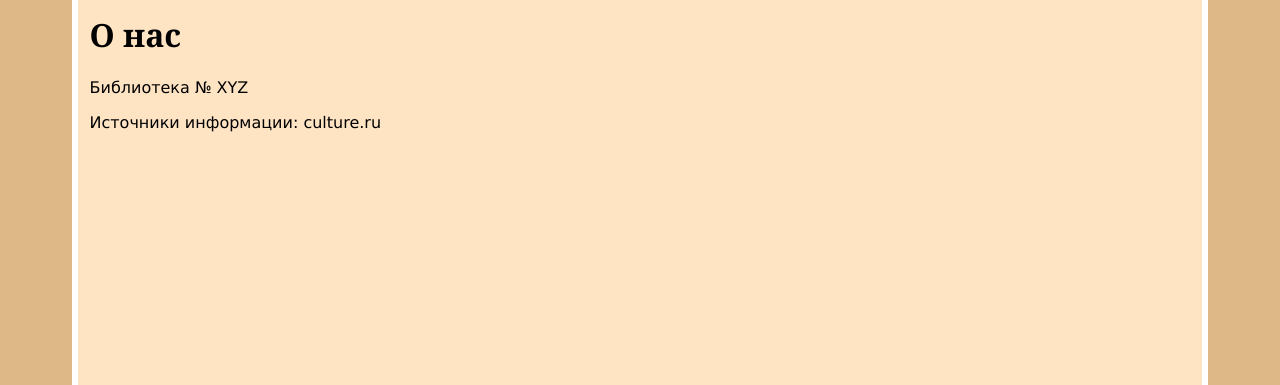
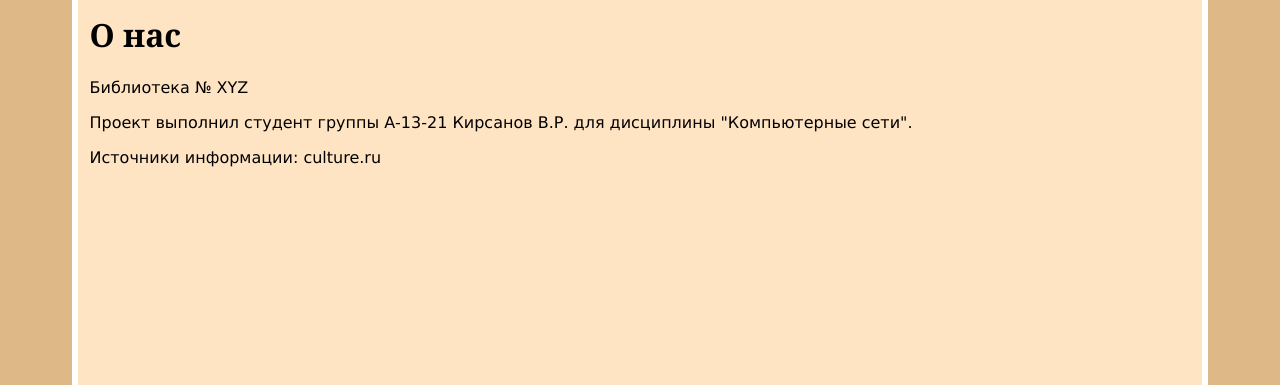
Before and after one commit to vkirs229037/ks_project, a Flask app: page /about in a window 1280 px wide. Shown: the part 35-420 px from the top of the page. Run offline with Flask 3, Linux system fonts and the light colour scheme.

Commit message:
Про себя

```diff
--- a/app/templates/about.html
+++ b/app/templates/about.html
@@ -8,6 +8,7 @@
 <div class="container">
     <h1>О нас</h1>
     <p>Библиотека № XYZ</p>
+    <p>Проект выполнил студент группы А-13-21 Кирсанов В.Р. для дисциплины "Компьютерные сети".</p>
     <p>Источники информации: culture.ru</p>
 </div>
 {% endblock %}
```
